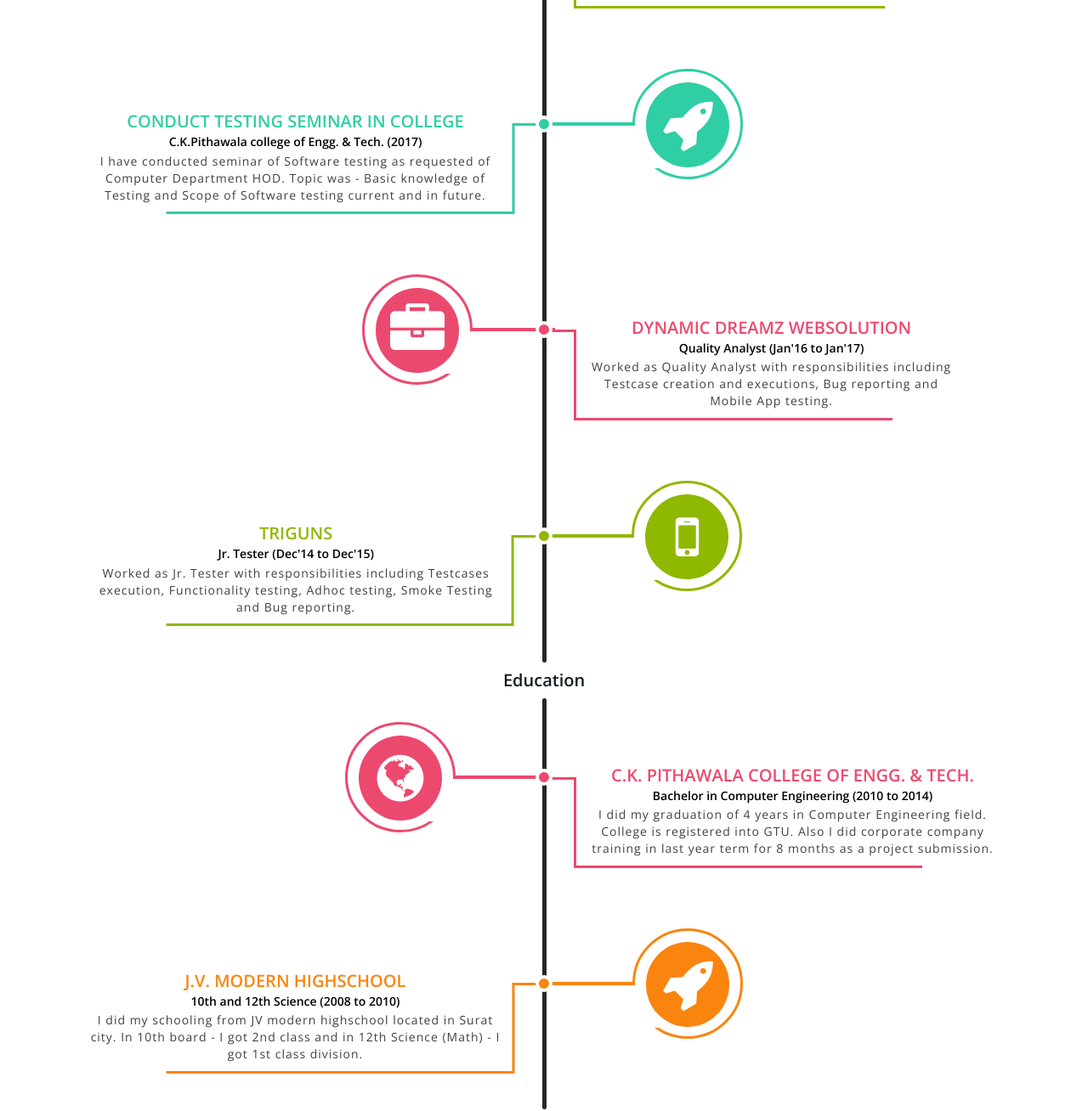
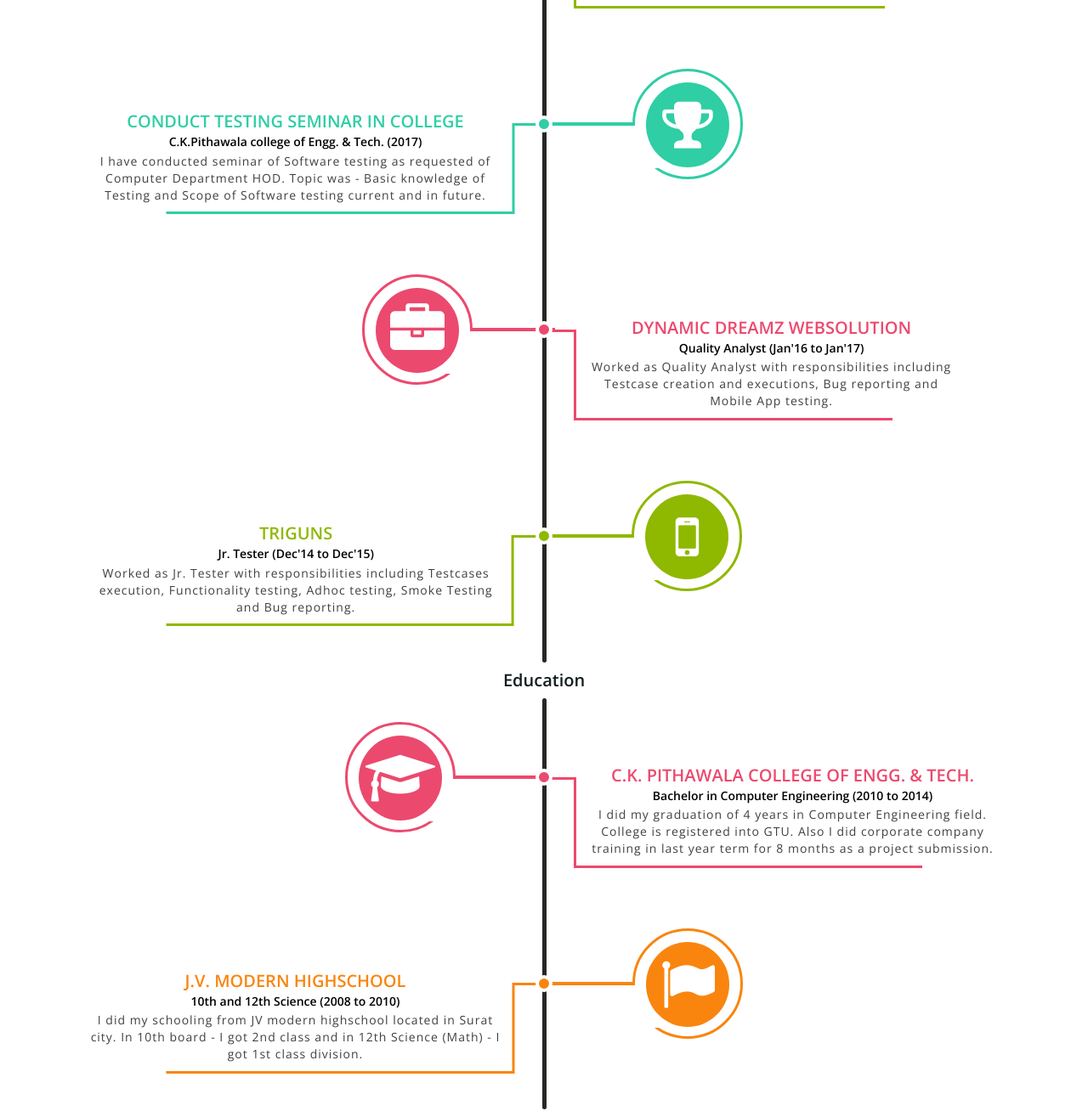
Before and after one commit to tarangchokshi/Portfolio, a plain HTML site: page index.html in a window 1280 px wide. Shown: the part 5330-6638 px from the top of the page at 85% size. Drawn offline with nearby package versions, Linux system fonts and the light colour scheme.

Commit message:
Update index.html
Update icons in timeline

```diff
--- a/index.html
+++ b/index.html
@@ -453,7 +453,7 @@ svg {
                             </div>
                         </a>
                         <a href="javascript:void(0)" class="timeline">
-                            <div class="timeline-icon"><i class="fa fa-rocket"></i></div>
+                            <div class="timeline-icon"><i class="fa fa-trophy"></i></div>
                             <div class="timeline-content">
                                 <h3 class="title">Conduct Testing Seminar in AIT college</h3>
                                 <h4 class="subtitle">Ahmedabad Institute of Technology (2018)</h4>
@@ -473,7 +473,7 @@ svg {
                             </div>
                         </a>
                         <a href="javascript:void(0)" class="timeline">
-                            <div class="timeline-icon"><i class="fa fa-rocket"></i></div>
+                            <div class="timeline-icon"><i class="fa fa-trophy"></i></div>
                             <div class="timeline-content">
                                 <h3 class="title">Conduct Testing Seminar in College</h3>
                                 <h4 class="subtitle">C.K.Pithawala college of Engg. & Tech. (2017)</h4>
@@ -511,7 +511,7 @@ svg {
                 <div class="col-md-12">
                     <div class="main-timeline">
                         <a href="javascript:void(0)" class="timeline">
-                            <div class="timeline-icon"><i class="fa fa-globe"></i></div>
+                            <div class="timeline-icon"><i class="fa fa-graduation-cap"></i></div>
                             <div class="timeline-content">
                                 <h3 class="title">C.K. Pithawala College of Engg. & Tech.</h3>
                                 <h4 class="subtitle">Bachelor in Computer Engineering (2010 to 2014)</h4>
@@ -521,7 +521,7 @@ svg {
                             </div>
                         </a>
                         <a href="javascript:void(0)" class="timeline">
-                            <div class="timeline-icon"><i class="fa fa-rocket"></i></div>
+                            <div class="timeline-icon"><i class="fa fa-flag"></i></div>
                             <div class="timeline-content">
                                 <h3 class="title">J.V. Modern Highschool</h3>
                                 <h4 class="subtitle">10th and 12th Science (2008 to 2010)</h4>
```
